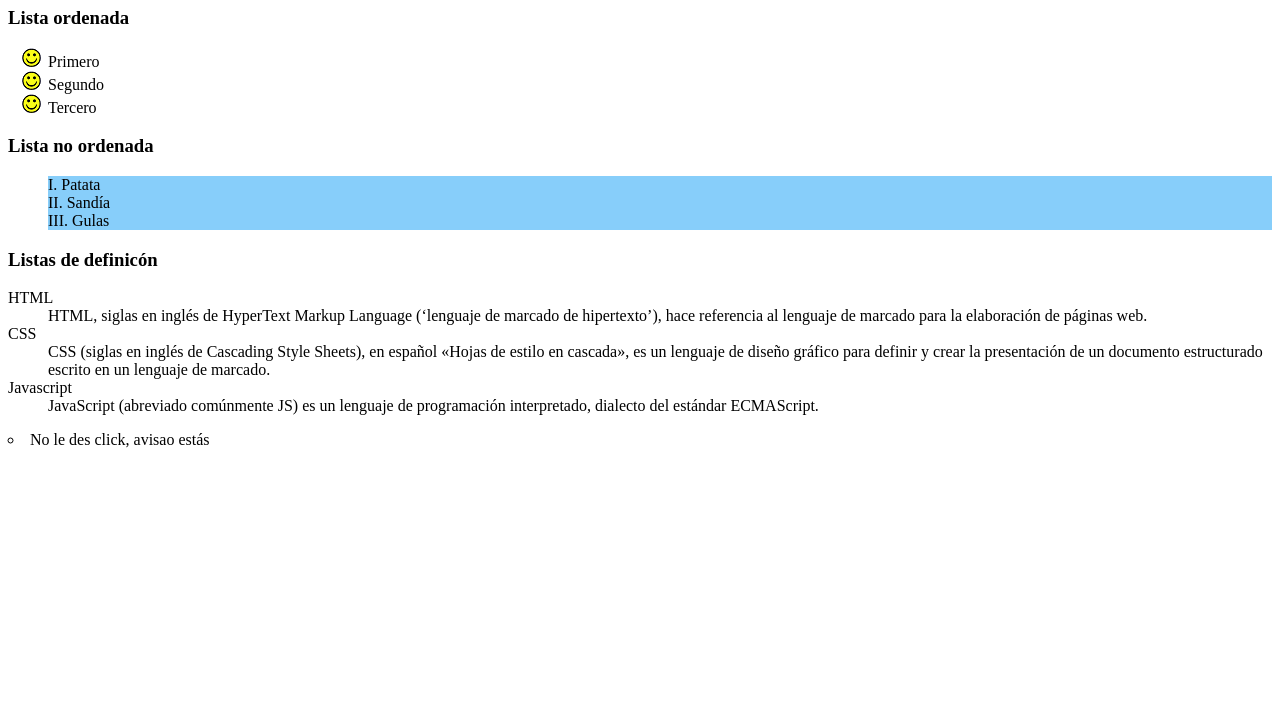
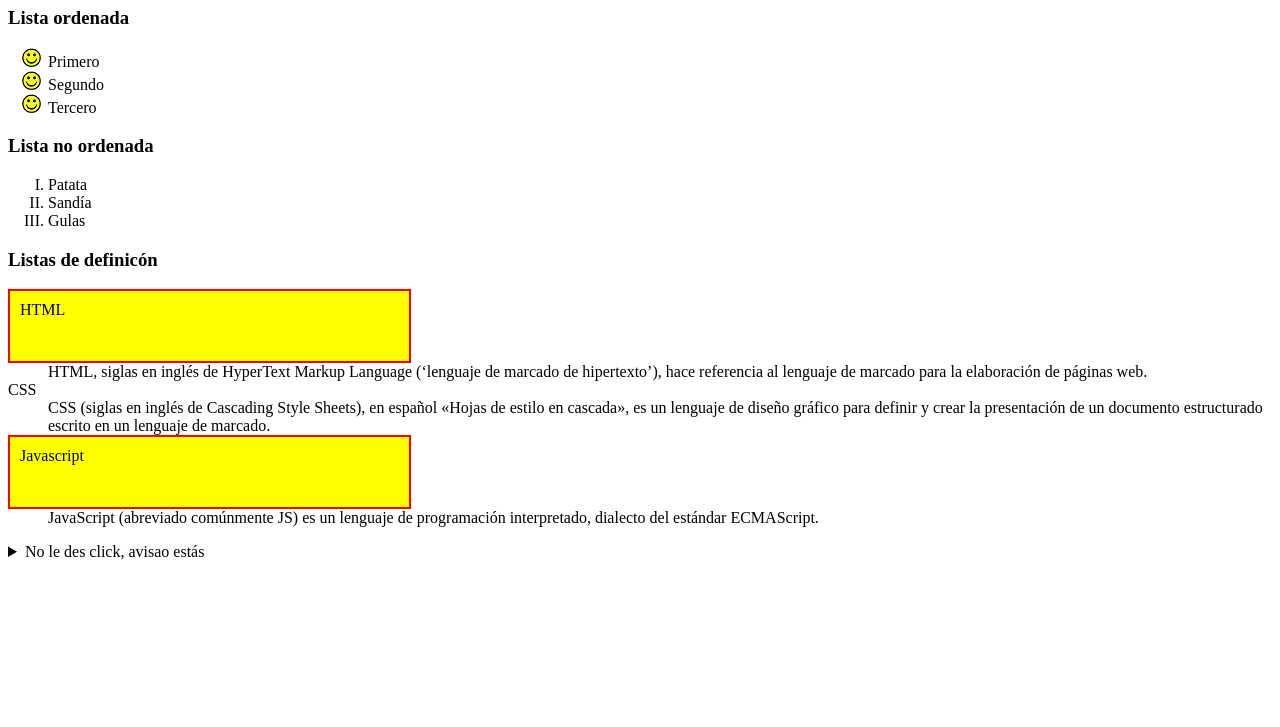
Before and after one commit to davidquico/1EVAL_HTMLYCSS_APPWEB_davidquico, a plain HTML site: page listascss/index.html in a window 1280 px wide. Shown: the part 73-800 px from the top of the page. Drawn offline with Linux system fonts and the light colour scheme.

Commit message:
Subir los cabios realizados en clase

```diff
--- a/listascss/index.html
+++ b/listascss/index.html
@@ -25,7 +25,7 @@
 
     <h3>Listas de definicón</h3>
     <dl>
-        <dt>HTML</dt>
+        <dt class="personalizado">HTML</dt>
         <dd>HTML, siglas en inglés de HyperText Markup Language (‘lenguaje de marcado de hipertexto’), hace referencia
             al lenguaje de marcado para la elaboración de páginas web.</dd>
 
@@ -34,7 +34,7 @@
             diseño gráfico para definir y crear la presentación de un documento estructurado escrito en un lenguaje de
             marcado.</dd>
 
-        <dt>Javascript</dt>
+        <dt class="personalizado">Javascript</dt>
         <dd>JavaScript (abreviado comúnmente JS) es un lenguaje de programación interpretado, dialecto del estándar
             ECMAScript.</dd>
     </dl>
--- a/listascss/style.css
+++ b/listascss/style.css
@@ -1,21 +1,18 @@
-h1{
-    text-align: center;
-}
+ul {
+    list-style-type:upper-roman ;
+    }
 
 ol{
     list-style-image: url("img/sonrisa.png");
 }
 
-ul {
-    list-style-type:upper-roman ;
-    list-style-position: inside;
-    }
-
-    li.a{
-        background-color:lightskyblue ;
-
-    }
-
-summary {
-    list-style-type: circle;
-  }
+dt.personalizado{
+    background-color: yellow;
+    border-color: red;
+    border-style: solid;
+    padding: 10px;
+    border-width: 2px;
+    border-style: solid;
+    width: 30%;
+    height: 50px;
+}
```
